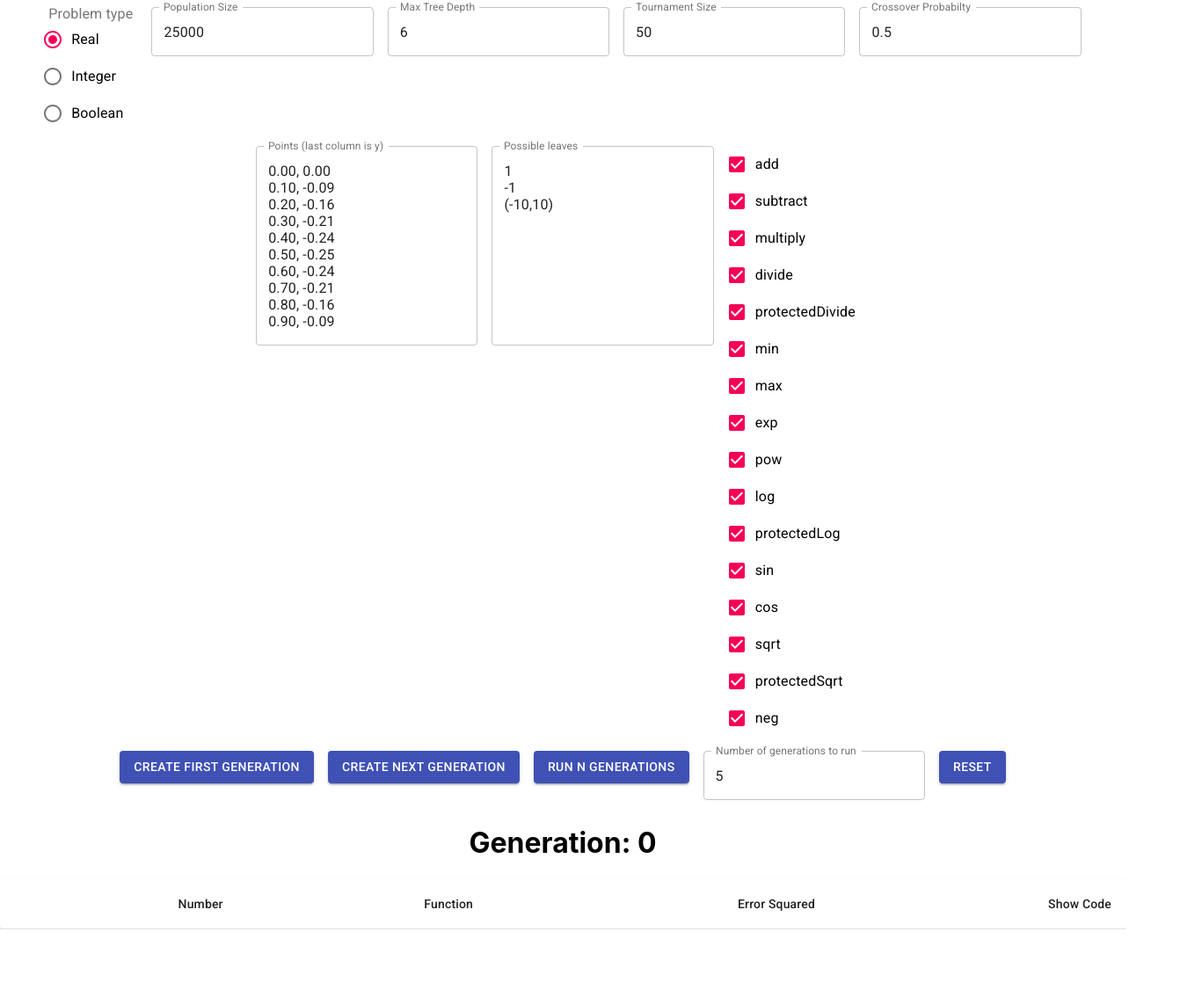
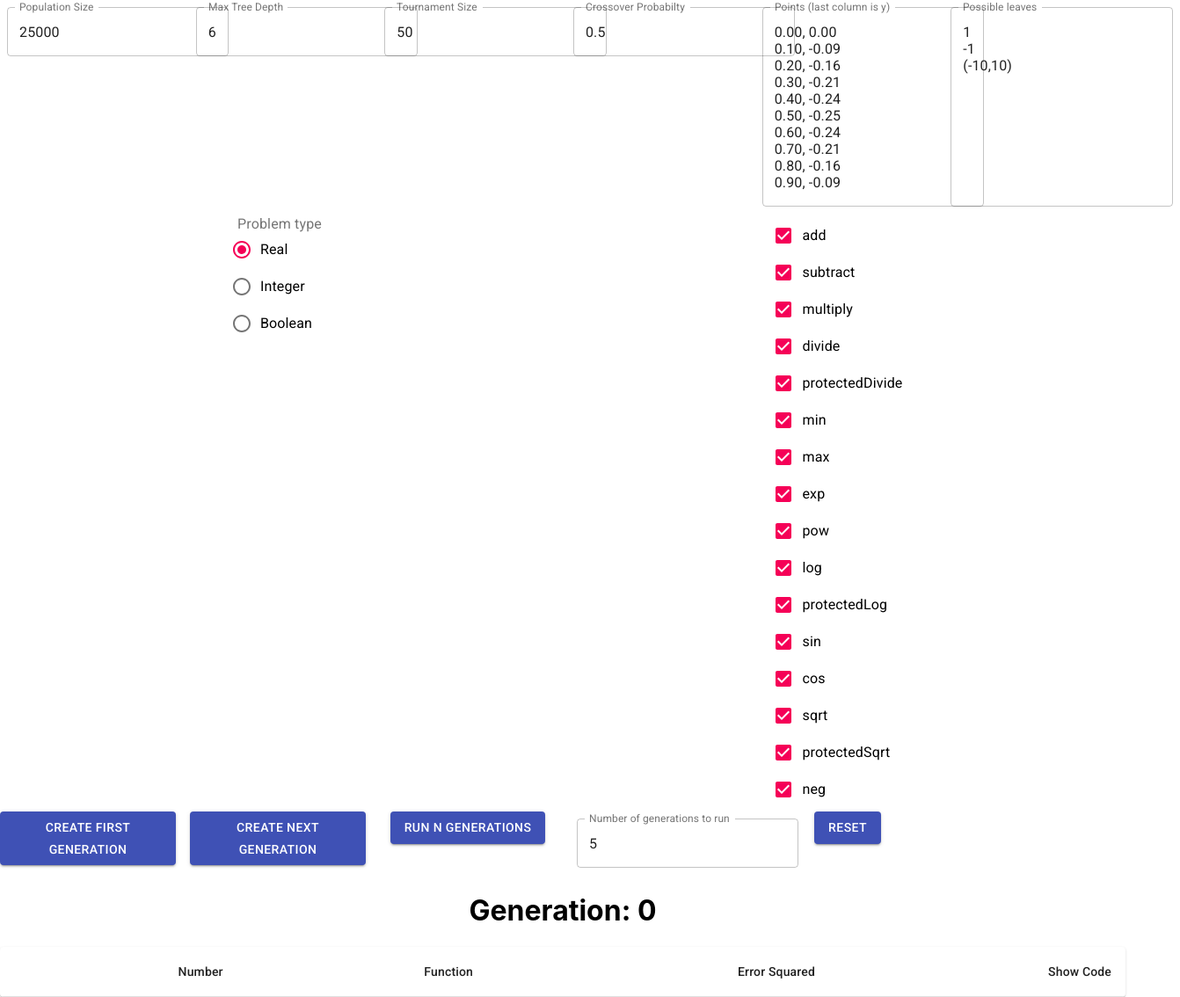
Before and after one commit to Vulwsztyn/genetic-programming, a React (Create React App) app in the folder frontend/: page / in a window 1280 px wide. Shown: the whole page at 88% size, 1342 px wide, since content can reach past the window. Before the commit the page ends 1057 px from the top, so only its background shows below. Built offline with nearby package versions, Linux system fonts and the light colour scheme.

Commit message:
visual refurbishments

```diff
--- a/frontend/src/inputs.js
+++ b/frontend/src/inputs.js
@@ -9,15 +9,19 @@ import { makeStyles } from '@material-ui/core/styles'
 import Button from '@material-ui/core/Button'
 import { connect } from 'react-redux'
 import Checkbox from '@material-ui/core/Checkbox'
+import Grid from '@material-ui/core/Grid'
 // import * as R from 'ramda'
 const useStyles = makeStyles((theme) => ({
   root: {
+    flexGrow: 1,
     '& .MuiTextField-root': {
       margin: theme.spacing(1),
       width: '25ch',
     },
-    '& > div > *': {
-      margin: theme.spacing(1),
+    button: {
+      padding: theme.spacing(3),
+      // textAlign: 'center',
+      // color: theme.palette.text.secondary,
     },
   },
 }))
@@ -77,7 +81,62 @@ function Inputs({
 
   return (
     <form className={classes.root} noValidate autoComplete='off'>
-      <div>
+      <Grid container spacing={1}>
+        {[
+          { name: 'population-size', value: populationSize, stateField: 'populationSize' },
+          // { name: 'number-of-generations', value: numberOfGenerations, stateField: 'numberOfGenerations' },
+          { name: 'max-tree-depth', value: maxTreeDepth, stateField: 'maxTreeDepth' },
+          { name: 'tournament-size', value: tournamentSize, stateField: 'tournamentSize' },
+          // {
+          //   name: 'tournament-winning-probability',
+          //   value: tournamentWinningProbability,
+          //   stateField: 'tournamentWinningProbability',
+          // },
+          { name: 'crossover-probabilty', value: crossoverProbability, stateField: 'crossoverProbability' },
+        ].map(({ name, value, stateField }) => (
+          <Grid item xs={12} sm={6} md={3} lg={2}>
+            <TextField
+              id={name}
+              key={name}
+              label={name.split('-').map(capitalise).join(' ')}
+              type='number'
+              value={value}
+              onChange={(e) => setValue(stateField, Number(e.target.value))}
+              InputLabelProps={{
+                shrink: true,
+              }}
+              variant='outlined'
+              disabled={algorithmState !== 'BEFORE_RUN'}
+            />
+          </Grid>
+        ))}
+        <Grid item xs={12} sm={6} md={3} lg={2}>
+          <TextField
+            id='points'
+            label='Points (last column is y)'
+            multiline
+            rows={10}
+            value={pointsRaw}
+            variant='outlined'
+            onChange={(e) => setValue('pointsRaw', e.target.value)}
+            // disabled={algorithmState !== 'BEFORE_RUN'}
+          />
+        </Grid>
+        <Grid item xs={12} sm={6} md={3} lg={2}>
+          <TextField
+            id='leaves'
+            label='Possible leaves'
+            multiline
+            rows={10}
+            value={problemType === 'boolean' ? 'true, false' : leavesRaw}
+            variant='outlined'
+            onChange={(e) => setValue('leavesRaw', e.target.value)}
+            disabled={problemType === 'boolean'}
+          />
+        </Grid>
+      </Grid>
+      <Grid container spacing={1}>
+        <Grid item xs={12} sm={6}>
           <FormControl component='fieldset'>
             <FormLabel component='legend'>Problem type</FormLabel>
             <RadioGroup
@@ -96,52 +155,8 @@ function Inputs({
               ))}
             </RadioGroup>
           </FormControl>
-        {[
-          { name: 'population-size', value: populationSize, stateField: 'populationSize' },
-          // { name: 'number-of-generations', value: numberOfGenerations, stateField: 'numberOfGenerations' },
-          { name: 'max-tree-depth', value: maxTreeDepth, stateField: 'maxTreeDepth' },
-          { name: 'tournament-size', value: tournamentSize, stateField: 'tournamentSize' },
-          // {
-          //   name: 'tournament-winning-probability',
-          //   value: tournamentWinningProbability,
-          //   stateField: 'tournamentWinningProbability',
-          // },
-          { name: 'crossover-probabilty', value: crossoverProbability, stateField: 'crossoverProbability' },
-        ].map(({ name, value, stateField }) => (
-          <TextField
-            id={name}
-            key={name}
-            label={name.split('-').map(capitalise).join(' ')}
-            type='number'
-            value={value}
-            onChange={(e) => setValue(stateField, Number(e.target.value))}
-            InputLabelProps={{
-              shrink: true,
-            }}
-            variant='outlined'
-            disabled={algorithmState !== 'BEFORE_RUN'}
-          />
-        ))}
-        <TextField
-          id='points'
-          label='Points (last column is y)'
-          multiline
-          rows={10}
-          value={pointsRaw}
-          variant='outlined'
-          onChange={(e) => setValue('pointsRaw', e.target.value)}
-          // disabled={algorithmState !== 'BEFORE_RUN'}
-        />
-        <TextField
-          id='leaves'
-          label='Possible leaves'
-          multiline
-          rows={10}
-          value={problemType === 'boolean' ? 'true, false' : leavesRaw}
-          variant='outlined'
-          onChange={(e) => setValue('leavesRaw', e.target.value)}
-          disabled={problemType === 'boolean'}
-        />
+        </Grid>
+        <Grid item xs={12} sm={6}>
           <FormControl component='fieldset'>
             {Object.keys(functions).map((key) => (
               <FormControlLabel
@@ -160,13 +175,22 @@ function Inputs({
               />
             ))}
           </FormControl>
-      </div>
-
-      <div>
-        <Button variant='contained' color='primary' onClick={createGenerationZeroButtonFunction}>
+        </Grid>
+      </Grid>
+      <Grid container spacing={2}>
+        <Grid item xs={12} sm={6} md={3} lg={2}>
+          <Button
+            className={classes.button}
+            variant='contained'
+            color='primary'
+            onClick={createGenerationZeroButtonFunction}
+          >
             Create first generation
           </Button>
+        </Grid>
+        <Grid item xs={12} sm={6} md={3} lg={2}>
           <Button
+            className={classes.button}
             variant='contained'
             color='primary'
             onClick={createNextGenerationButtonFunction}
@@ -174,9 +198,13 @@ function Inputs({
           >
             Create Next Generation
           </Button>
-        <Button variant='contained' color='primary' onClick={runButtonFunction}>
+        </Grid>
+        <Grid item xs={12} sm={6} md={3} lg={2}>
+          <Button className={classes.button} variant='contained' color='primary' onClick={runButtonFunction}>
             Run N Generations
           </Button>
+        </Grid>
+        <Grid item xs={12} sm={6} md={3} lg={2}>
           <TextField
             // id={name}
             // key={name}
@@ -191,16 +219,19 @@ function Inputs({
             variant='outlined'
             // disabled={algorithmState !== 'BEFORE_RUN'}
           />
-        <Button variant='contained' color='primary' onClick={resetAlgorithmState}>
+        </Grid>
+        <Grid item xs={12} sm={6} md={3} lg={2}>
+          <Button className={classes.button} variant='contained' color='primary' onClick={resetAlgorithmState}>
             Reset
           </Button>
+        </Grid>
         {/* <Button variant='contained' color='primary'>
           Primary
         </Button>
         <Button variant='contained' color='primary'>
           Primary
         </Button> */}
-      </div>
+      </Grid>
     </form>
   )
 }
--- a/frontend/src/visuals.js
+++ b/frontend/src/visuals.js
@@ -14,7 +14,7 @@ import { Typography } from '@material-ui/core'
 import SyntaxHighlighter from 'react-syntax-highlighter'
 const useStyles = makeStyles({
   table: {
-    minWidth: 650,
+    // minWidth: 650,
   },
 })
 
```
Lines whose indentation alone changed are shown as unchanged.
